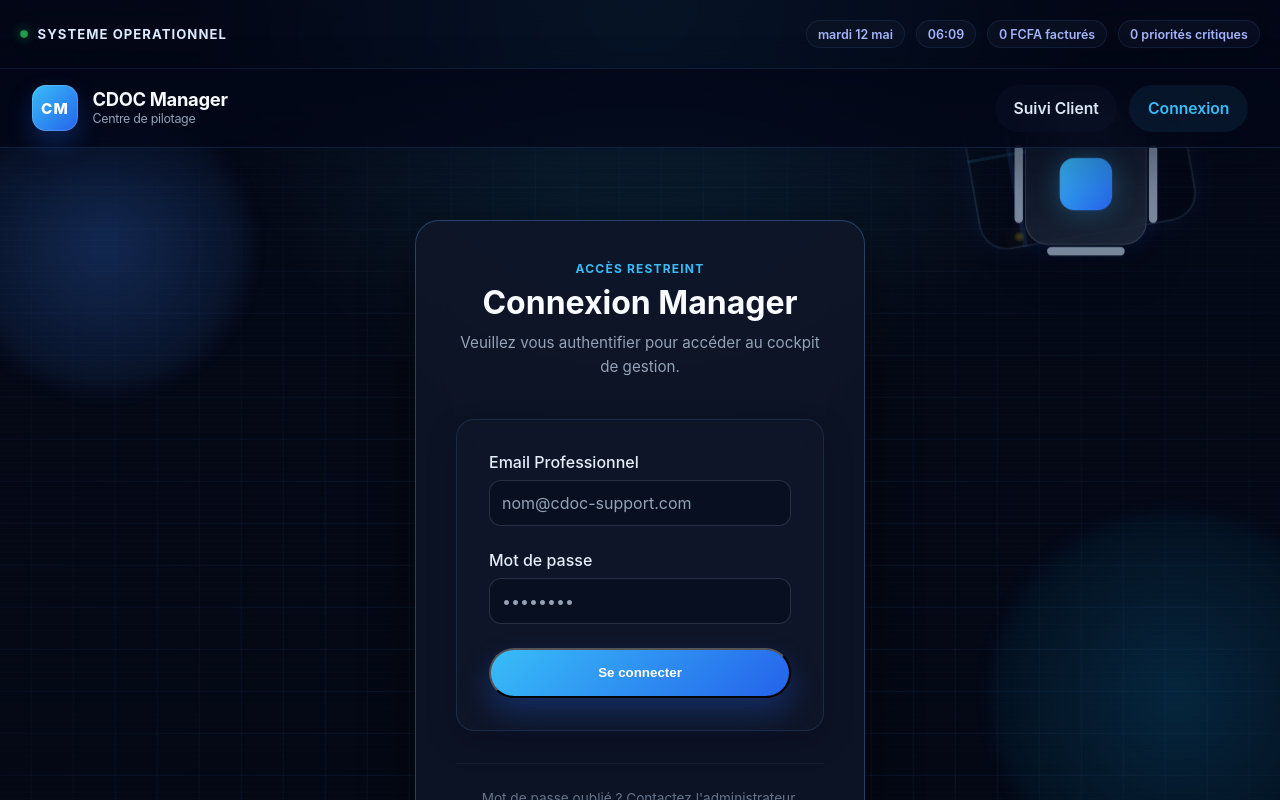
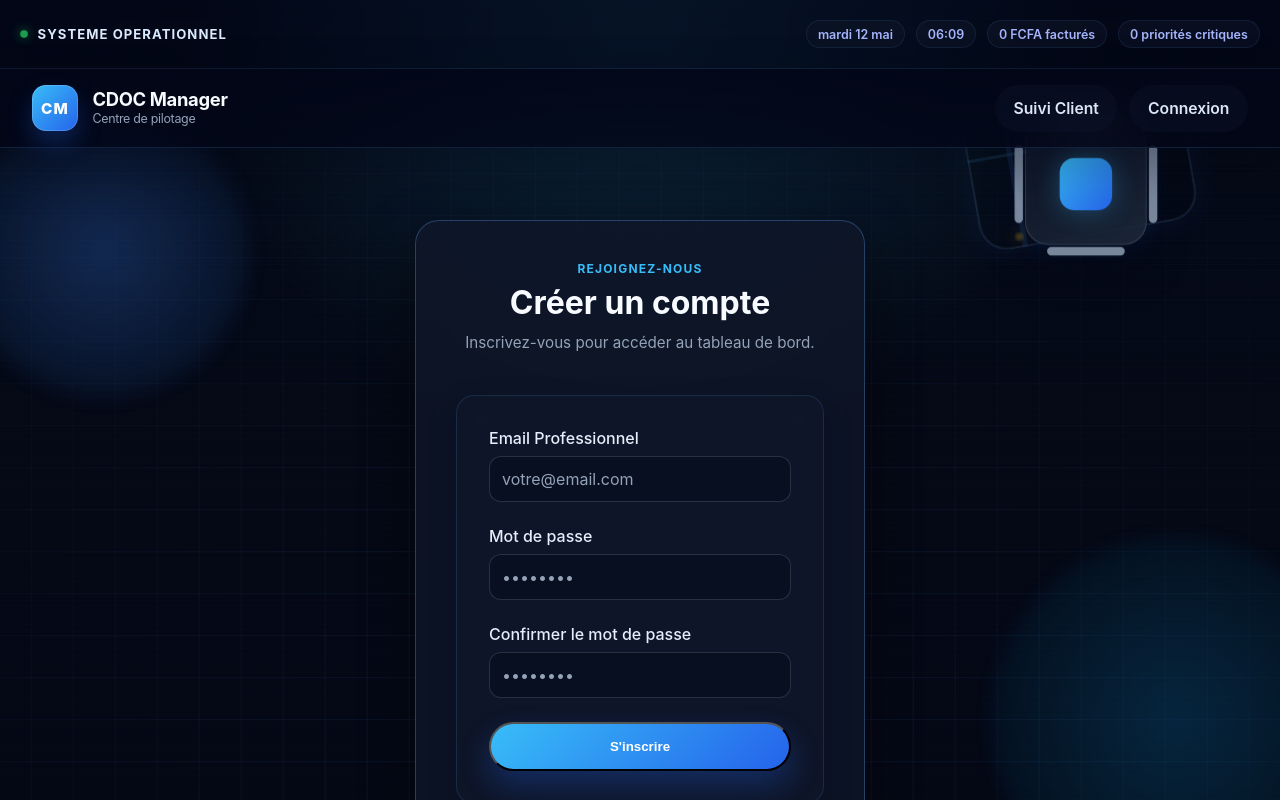
Before and after one commit to cha454/site-vitrine, a React (Vite) app: page /register in a window 1280 px wide. Before the commit this address led to /login. Shown: the top 800 px of the page. Built offline with nearby package versions, Linux system fonts and the light colour scheme; no server answers; the database is empty.

Commit message:
Feat: Ajout du système d'inscription avec vérification par code email

```diff
--- a/src/App.jsx
+++ b/src/App.jsx
@@ -13,6 +13,8 @@ import Interventions from './pages/Interventions'
 import Clients from './pages/Clients'
 import Tracking from './pages/Tracking'
 import Login from './pages/Login'
+import Register from './pages/Register'
+import VerifyCode from './pages/VerifyCode'
 import './App.css'
 
 // Composant pour gérer les transitions et le scroll
@@ -233,6 +235,8 @@ function App() {
         <main className="app-content">
           <Routes>
             <Route path="/login" element={<Login />} />
+            <Route path="/register" element={<Register />} />
+            <Route path="/verify" element={<VerifyCode />} />
             <Route path="/" element={
               <ProtectedRoute>
                 <PageWrapper><Dashboard interventions={interventions} clients={clients} /></PageWrapper>
--- /dev/null
+++ b/src/pages/Register.jsx
@@ -0,0 +1,140 @@
+import { useState } from 'react'
+import { auth, db } from '../firebase'
+import { createUserWithEmailAndPassword } from 'firebase/auth'
+import { setDoc, doc } from 'firebase/firestore'
+import { useNavigate, Link } from 'react-router-dom'
+import { useScrollAnimation } from '../hooks/useScrollAnimation'
+import './Login.css' // On réutilise les styles de base du login
+
+function Register() {
+  const [email, setEmail] = useState('')
+  const [password, setPassword] = useState('')
+  const [confirmPassword, setConfirmPassword] = useState('')
+  const [error, setError] = useState('')
+  const [loading, setLoading] = useState(false)
+  const navigate = useNavigate()
+
+  useScrollAnimation()
+
+  const handleRegister = async (e) => {
+    e.preventDefault()
+    if (password !== confirmPassword) {
+      return setError('Les mots de passe ne correspondent pas.')
+    }
+
+    setLoading(true)
+    setError('')
+
+    try {
+      // 1. Créer l'utilisateur dans Firebase Auth
+      const userCredential = await createUserWithEmailAndPassword(auth, email, password)
+      const user = userCredential.user
+
+      // 2. Générer un code de vérification à 6 chiffres
+      const verificationCode = Math.floor(100000 + Math.random() * 900000).toString()
+
+      // 3. Sauvegarder le code et le statut dans Firestore
+      await setDoc(doc(db, 'users', user.uid), {
+        email: user.email,
+        verified: false,
+        verificationCode: verificationCode,
+        createdAt: new Date().toISOString()
+      })
+
+      // 4. Envoyer le code par email via l'API SMTP
+      await fetch('/api/send-email', {
+        method: 'POST',
+        headers: { 'Content-Type': 'application/json' },
+        body: JSON.stringify({
+          to: email,
+          subject: "Votre code de vérification - Site Vitrine",
+          text: `Votre code de vérification est : ${verificationCode}`,
+          html: `
+            <div style="font-family: sans-serif; padding: 20px; color: #1e293b;">
+              <h2>Bienvenue !</h2>
+              <p>Merci de vous être inscrit. Voici votre code de vérification pour finaliser votre inscription :</p>
+              <div style="background: #f1f5f9; padding: 15px; border-radius: 8px; font-size: 24px; font-weight: bold; text-align: center; letter-spacing: 5px; color: #3b82f6;">
+                ${verificationCode}
+              </div>
+              <p style="margin-top: 20px; font-size: 14px; color: #64748b;">Si vous n'êtes pas à l'origine de cette demande, ignorez cet e-mail.</p>
+            </div>
+          `
+        })
+      })
+
+      // 5. Rediriger vers la page de vérification
+      navigate('/verify', { state: { email, uid: user.uid } })
+
+    } catch (err) {
+      console.error("Registration Error:", err)
+      if (err.code === 'auth/email-already-in-use') {
+        setError('Cet email est déjà utilisé.')
+      } else {
+        setError(`Erreur lors de l'inscription : ${err.message}`)
+      }
+    } finally {
+      setLoading(false)
+    }
+  }
+
+  return (
+    <div className="page login-page">
+      <div className="container">
+        <div className="login-card">
+          <div className="login-header">
+            <span className="dashboard-eyebrow">Rejoignez-nous</span>
+            <h1>Créer un compte</h1>
+            <p>Inscrivez-vous pour accéder au tableau de bord.</p>
+          </div>
+
+          <form onSubmit={handleRegister} className="contact-form">
+            <div className="form-group">
+              <label>Email Professionnel</label>
+              <input
+                type="email"
+                value={email}
+                onChange={(e) => setEmail(e.target.value)}
+                placeholder="votre@email.com"
+                required
+              />
+            </div>
+            <div className="form-group">
+              <label>Mot de passe</label>
+              <input
+                type="password"
+                value={password}
+                onChange={(e) => setPassword(e.target.value)}
+                placeholder="••••••••"
+                required
+              />
+            </div>
+            <div className="form-group">
+              <label>Confirmer le mot de passe</label>
+              <input
+                type="password"
+                value={confirmPassword}
+                onChange={(e) => setConfirmPassword(e.target.value)}
+                placeholder="••••••••"
+                required
+              />
+            </div>
+            {error && <p className="error-text" style={{color: '#f87171', fontSize: '0.85rem', marginBottom: '1rem'}}>{error}</p>}
+            <button
+              type="submit"
+              className="primary-btn w-full"
+              disabled={loading}
+            >
+              {loading ? 'Inscription...' : "S'inscrire"}
+            </button>
+          </form>
+
+          <div className="login-footer">
+            <p>Déjà un compte ? <Link to="/login" style={{color: '#3b82f6', textDecoration: 'none'}}>Se connecter</Link></p>
+          </div>
+        </div>
+      </div>
+    </div>
+  )
+}
+
+export default Register
--- /dev/null
+++ b/src/pages/VerifyCode.jsx
@@ -0,0 +1,98 @@
+import { useState, useEffect } from 'react'
+import { db, auth } from '../firebase'
+import { getDoc, doc, updateDoc } from 'firebase/firestore'
+import { useNavigate, useLocation } from 'react-router-dom'
+import { useScrollAnimation } from '../hooks/useScrollAnimation'
+import './Login.css'
+
+function VerifyCode() {
+  const [code, setCode] = useState('')
+  const [error, setError] = useState('')
+  const [loading, setLoading] = useState(false)
+  const navigate = useNavigate()
+  const location = useLocation()
+  const { email, uid } = location.state || {}
+
+  useScrollAnimation()
+
+  useEffect(() => {
+    if (!uid) {
+      navigate('/register')
+    }
+  }, [uid, navigate])
+
+  const handleVerify = async (e) => {
+    e.preventDefault()
+    setLoading(true)
+    setError('')
+
+    try {
+      const userDoc = await getDoc(doc(db, 'users', uid))
+
+      if (userDoc.exists()) {
+        const userData = userDoc.data()
+        if (userData.verificationCode === code) {
+          // Code correct
+          await updateDoc(doc(db, 'users', uid), {
+            verified: true,
+            verificationCode: null // On efface le code après usage
+          })
+          alert("Compte vérifié avec succès !")
+          navigate('/')
+        } else {
+          setError('Code de vérification incorrect.')
+        }
+      } else {
+        setError('Erreur lors de la récupération des données utilisateur.')
+      }
+    } catch (err) {
+      console.error("Verification Error:", err)
+      setError(`Erreur lors de la vérification : ${err.message}`)
+    } finally {
+      setLoading(false)
+    }
+  }
+
+  return (
+    <div className="page login-page">
+      <div className="container">
+        <div className="login-card">
+          <div className="login-header">
+            <span className="dashboard-eyebrow">Sécurité</span>
+            <h1>Vérifier votre email</h1>
+            <p>Un code de vérification a été envoyé à <strong>{email}</strong>.</p>
+          </div>
+
+          <form onSubmit={handleVerify} className="contact-form">
+            <div className="form-group">
+              <label>Code à 6 chiffres</label>
+              <input
+                type="text"
+                value={code}
+                onChange={(e) => setCode(e.target.value)}
+                placeholder="123456"
+                maxLength="6"
+                style={{ textAlign: 'center', fontSize: '1.5rem', letterSpacing: '5px' }}
+                required
+              />
+            </div>
+            {error && <p className="error-text" style={{color: '#f87171', fontSize: '0.85rem', marginBottom: '1rem'}}>{error}</p>}
+            <button
+              type="submit"
+              className="primary-btn w-full"
+              disabled={loading}
+            >
+              {loading ? 'Vérification...' : 'Vérifier le code'}
+            </button>
+          </form>
+
+          <div className="login-footer">
+            <p>Vous n'avez pas reçu le code ? Contactez le support.</p>
+          </div>
+        </div>
+      </div>
+    </div>
+  )
+}
+
+export default VerifyCode
```
